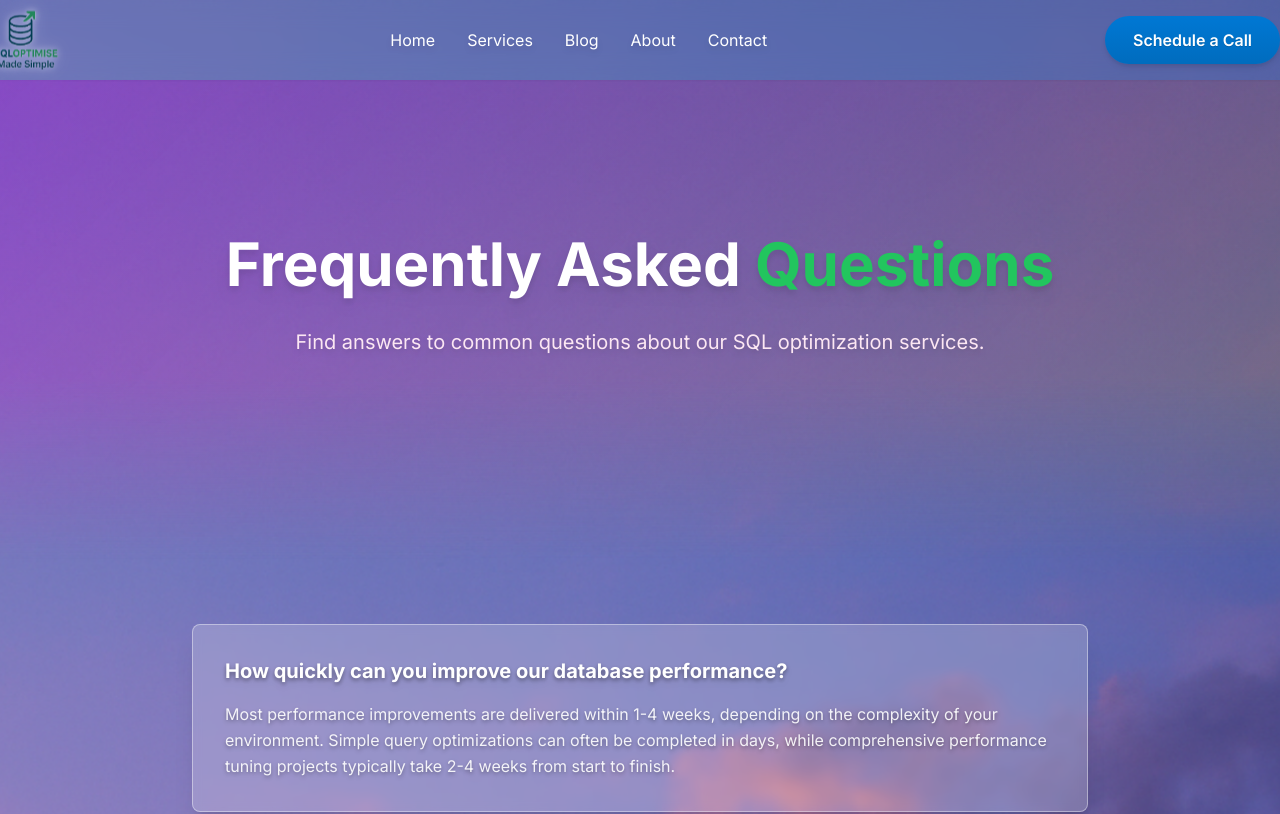
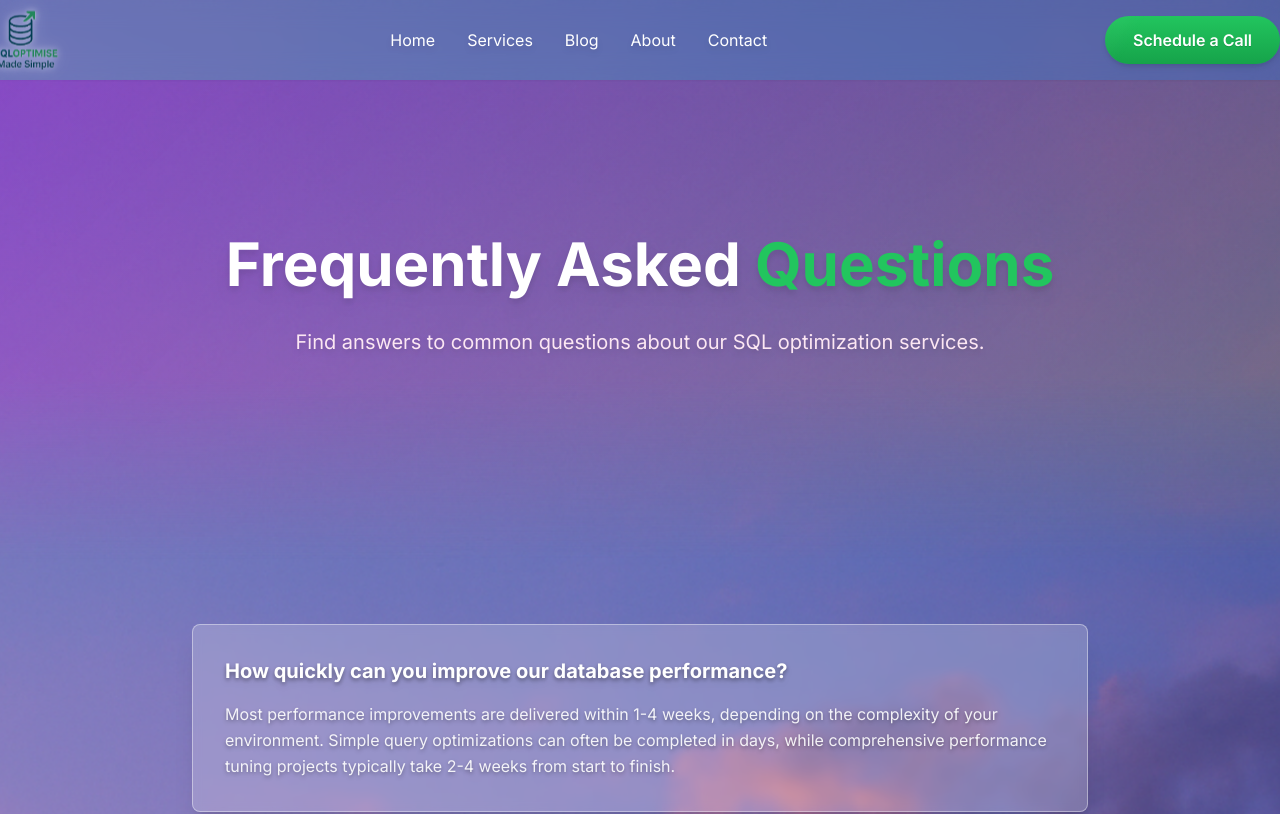
Before and after one commit to DEX-CON-ONE/SOFAKING-SQLOP-site, a Next.js app: page /faq in a window 1280 px wide. Shown: the top 814 px of the page. Built offline with nearby package versions, Linux system fonts and the light colour scheme.

Commit message:
ok that'll do- aesthetics are good- now I need to get the blog and ai chat and the services built and polished

```diff
--- a/app/globals.css
+++ b/app/globals.css
@@ -75,10 +75,30 @@ body {
   }
 }
 
+/* Breathing-in keyframe for the "Now that's refreshing" text */
+@keyframes breatheIn {
+  0% {
+    opacity: 0;
+    transform: translateY(26px) scale(0.98);
+  }
+  40% {
+    opacity: 1;
+    transform: translateY(0) scale(1.12); /* expand larger */
+  }
+  70% {
+    transform: translateY(0) scale(0.98); /* soft contract */
+  }
+  100% {
+    opacity: 1;
+    transform: translateY(0) scale(1);
+  }
+}
+
 /* Utilities for sequencing ScrollReveal animations */
 @layer utilities {
   .sr-anim-pop { --sr-anim: popInUp; --sr-dur: 1.1s; --sr-ease: cubic-bezier(0.2, 0.7, 0.2, 1); }
   .sr-anim-fade { --sr-anim: fadeInUp; --sr-dur: 1s; --sr-ease: cubic-bezier(0.2, 0.7, 0.2, 1); }
+  .sr-anim-breathe { --sr-anim: breatheIn; --sr-dur: 1.6s; --sr-ease: cubic-bezier(0.2, 0.7, 0.2, 1); }
   .sr-delay-0 { --sr-delay: 0ms; }
   .sr-delay-200 { --sr-delay: 200ms; }
   .sr-delay-450 { --sr-delay: 450ms; }
@@ -116,8 +136,57 @@ body {
 @layer components {
   /* Pill-shaped buttons as per specification */
   .btn-primary {
-  @apply relative inline-flex items-center justify-center text-white px-7 py-3 rounded-full font-semibold transition-all duration-300 shadow-md hover:shadow-lg focus:outline-none focus-visible:ring-2 focus-visible:ring-white/60 bg-gradient-to-b from-primary to-primaryDark;
+  @apply relative inline-flex items-center justify-center text-white px-7 py-3 rounded-full font-semibold transition-all duration-300 shadow-md hover:shadow-lg focus:outline-none focus-visible:ring-2 focus-visible:ring-white/60;
+  background: linear-gradient(180deg, #22C55E 0%, #16A34A 100%); /* accent green → darker green */
   text-shadow: 0 1px 0 rgba(0,0,0,0.15);
+  overflow: hidden; /* contain shimmer */
+  }
+  /* Subtle idle shimmer (low-alpha) */
+  .btn-primary::before {
+    content: "";
+    position: absolute;
+    top: 0;
+    left: -60%;
+    width: 200%;
+    height: 100%;
+    background: linear-gradient(120deg,
+      rgba(255,255,255,0.06) 0%,
+      rgba(255,255,255,0.12) 12%,
+      rgba(255,255,255,0.06) 24%,
+      rgba(255,255,255,0) 40%
+    );
+    transform: translateX(0);
+    animation: btnIdleShimmer 6.5s ease-in-out infinite;
+    pointer-events: none;
+  }
+  @keyframes btnIdleShimmer {
+    0%, 20% { transform: translateX(0); opacity: 0.85; }
+    60% { transform: translateX(30%); opacity: 0.6; }
+    100% { transform: translateX(60%); opacity: 0.85; }
+  }
+  /* Hover sheen: brighter, quick single sweep */
+  .btn-primary::after {
+    content: "";
+    position: absolute;
+    top: 0;
+    left: -50%;
+    width: 40%;
+    height: 100%;
+    background: linear-gradient(100deg, rgba(255,255,255,0) 0%, rgba(255,255,255,0.45) 50%, rgba(255,255,255,0) 100%);
+    transform: translateX(0) skewX(-15deg);
+    opacity: 0;
+    pointer-events: none;
+  }
+  .btn-primary:hover::after,
+  .btn-primary:focus-visible::after {
+    animation: btnHoverSheen 1.2s ease-out 1;
+    opacity: 1;
+  }
+  @keyframes btnHoverSheen {
+    0% { left: -50%; opacity: 0; }
+    10% { left: -10%; opacity: 1; }
+    55% { left: 60%; opacity: 0.65; }
+    100% { left: 120%; opacity: 0; }
   }
   .btn-primary:hover {
     filter: brightness(1.05);
@@ -126,6 +195,9 @@ body {
   .btn-primary:active {
     transform: translateY(0);
     filter: brightness(0.97);
+  }
+  @media (prefers-reduced-motion: reduce) {
+    .btn-primary::before, .btn-primary::after { animation: none; opacity: 0; }
   }
 
   .btn-secondary {
@@ -262,7 +334,7 @@ body {
   }
 
   .chat-send-btn {
-    @apply bg-primary hover:bg-primary/80 text-white p-4 rounded-full ml-4 transition-all duration-200 shadow-lg hover:shadow-xl hover:scale-105;
+  @apply bg-accent hover:bg-accent/80 text-white p-4 rounded-full ml-4 transition-all duration-200 shadow-lg hover:shadow-xl hover:scale-105;
   }
 
   /* Text shadow utilities for better contrast against backgrounds */
--- a/app/page.tsx
+++ b/app/page.tsx
@@ -26,7 +26,7 @@ export default function Home() {
             {/* Tagline: will reveal third (slower) */}
             <p className="scroll-reveal sr-anim-fade sr-delay-3000 text-pink-200 text-base sm:text-lg mb-4 sm:mb-6 font-medium drop-shadow-lg">SQL Server Performance & Cost Optimisation: Made Simple</p>
             {/* Inline "Now that's refreshing" label across all breakpoints: will reveal last (slowest) */}
-            <p className="scroll-reveal sr-anim-fade sr-delay-4300 text-white/90 text-sm md:text-base mb-4">Now that's refreshing</p>
+            <p className="scroll-reveal sr-anim-breathe sr-delay-4300 text-white/90 text-sm md:text-base mb-4">Now that's refreshing</p>
             {/* Headline: reveals first with pop */}
             <h1 className="scroll-reveal sr-anim-pop sr-delay-0 text-5xl md:text-7xl font-bold mb-8 leading-tight drop-shadow-lg">
               Make SQL reliably{" "}
@@ -91,7 +91,7 @@ export default function Home() {
               <p className="text-xl text-white/95 mb-10 max-w-3xl mx-auto leading-relaxed drop-shadow-md text-shadow">
                 Get your free assessment and discover how we can boost your database performance with guaranteed results.
               </p>
-              <a href="https://outlook.office.com/book/SQLOPTIMISE@NETORGFT9176567.onmicrosoft.com/" className="btn-secondary bg-white text-primary hover:bg-gray-100 text-lg inline-flex items-center shadow-xl">
+              <a href="https://outlook.office.com/book/SQLOPTIMISE@NETORGFT9176567.onmicrosoft.com/" className="btn-primary text-lg inline-flex items-center shadow-xl">
                 Schedule Free Assessment
                 <svg className="w-5 h-5 ml-2" fill="none" stroke="currentColor" viewBox="0 0 24 24">
                   <path strokeLinecap="round" strokeLinejoin="round" strokeWidth={2} d="M8 7V3a2 2 0 012-2h4a2 2 0 012 2v4m-6 6v5l3 3 3-3v-5M3 12h18" />
--- a/components/Navbar.tsx
+++ b/components/Navbar.tsx
@@ -33,7 +33,7 @@ export default function Navbar() {
     <header className="bg-white/10 backdrop-blur-md shadow-sm sticky top-0 z-50">
       <div className="container-max">
         <div className="flex items-center justify-between py-4">
-      <Link href="/" className="flex items-center relative logo-sheen">
+  <Link href="/" className="flex items-center relative logo-sheen ml-3 md:ml-0">
             <Image
               src="/assets/brand/Brand_Logo-stacked.png"
               alt="SQLOPTIMISE Logo"
```
